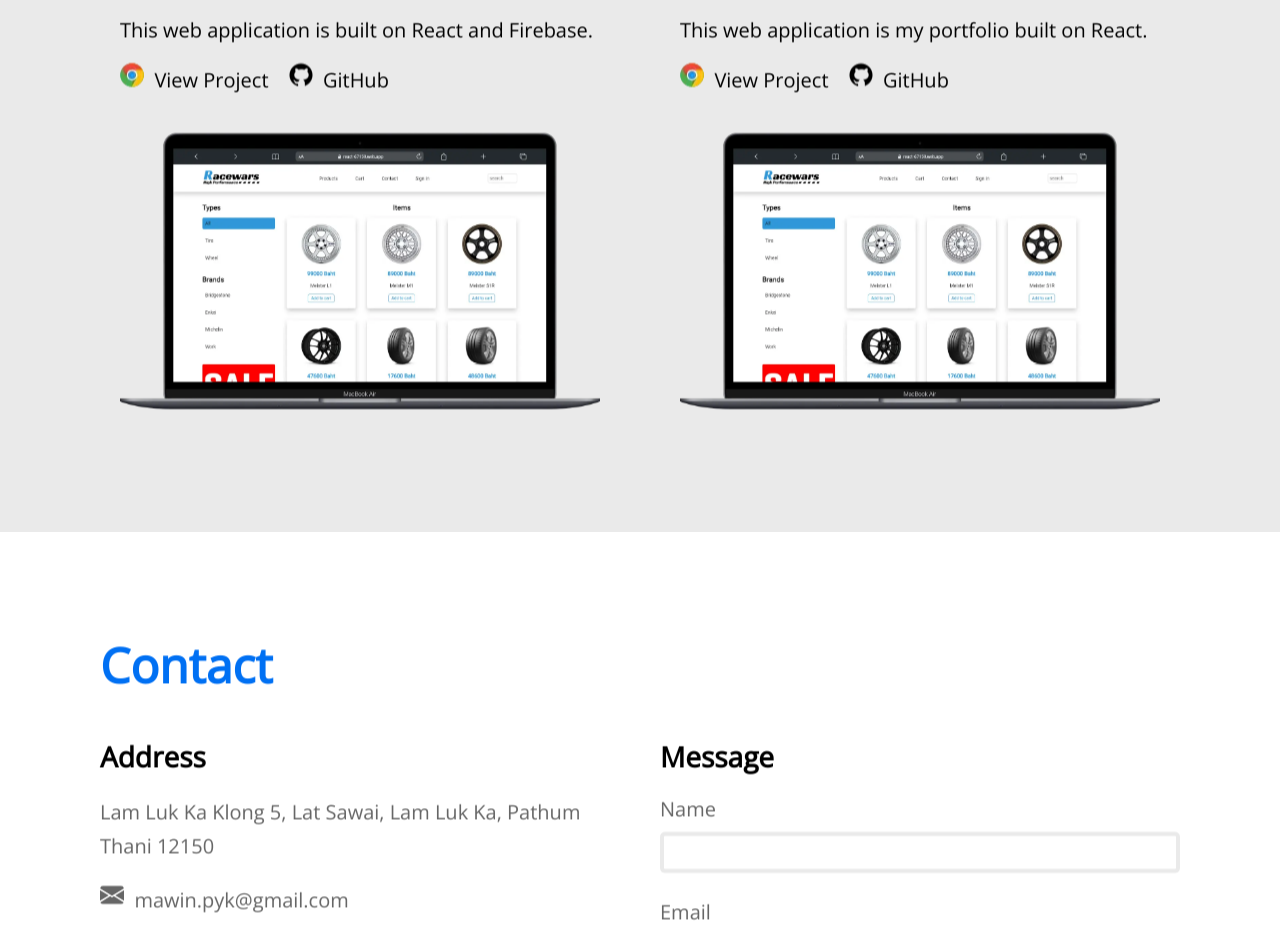
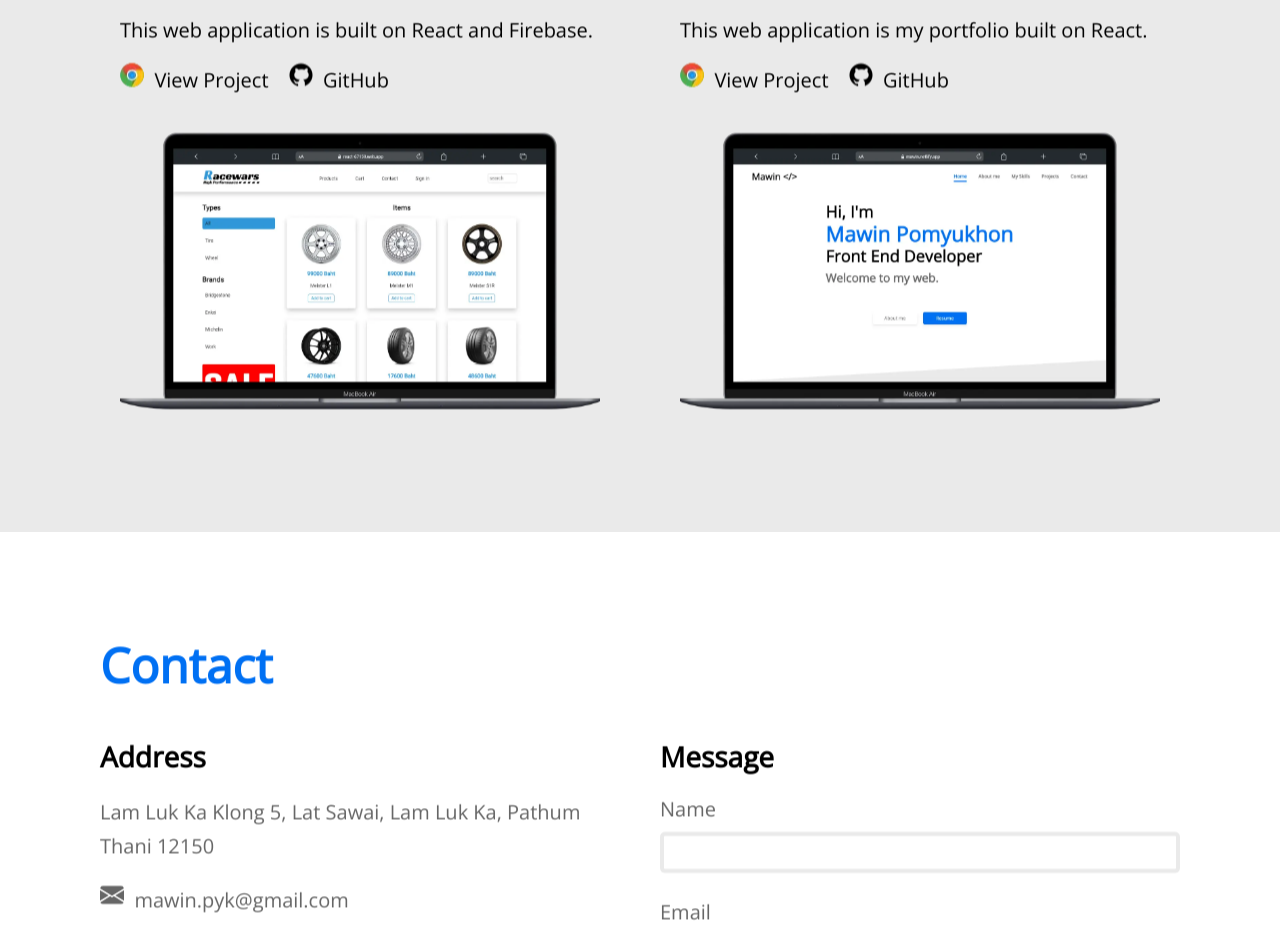
Before and after one commit to mawin-pyk/Portfolio, a React (Create React App) app: page / in a window 1280 px wide. Shown: the part 2520-3450 px from the top of the page. Built offline with nearby package versions, Linux system fonts and the light colour scheme.

Commit message:
Edit project image

```diff
--- a/src/components/Project.js
+++ b/src/components/Project.js
@@ -1,6 +1,7 @@
 import React from 'react';
 import FadeInSection from './FideInSection';
 import racewars from '../files/racewars.webp';
+import portfolio from '../files/portfolio.webp';
 import chrome from '../files/chrome.webp';
 import github from '../files/github.webp';
 import '../styles/project.css';
@@ -40,7 +41,7 @@ function Project() {
                                 &nbsp;
                                 GitHub
                             </a>
-                            <img className="image-effect" src={racewars} alt="" />
+                            <img className="image-effect" src={portfolio} alt="" />
                         </div>
                     </div>
                 </FadeInSection>
```
Also changed, not shown: src/files/portfolio.webp (added).
